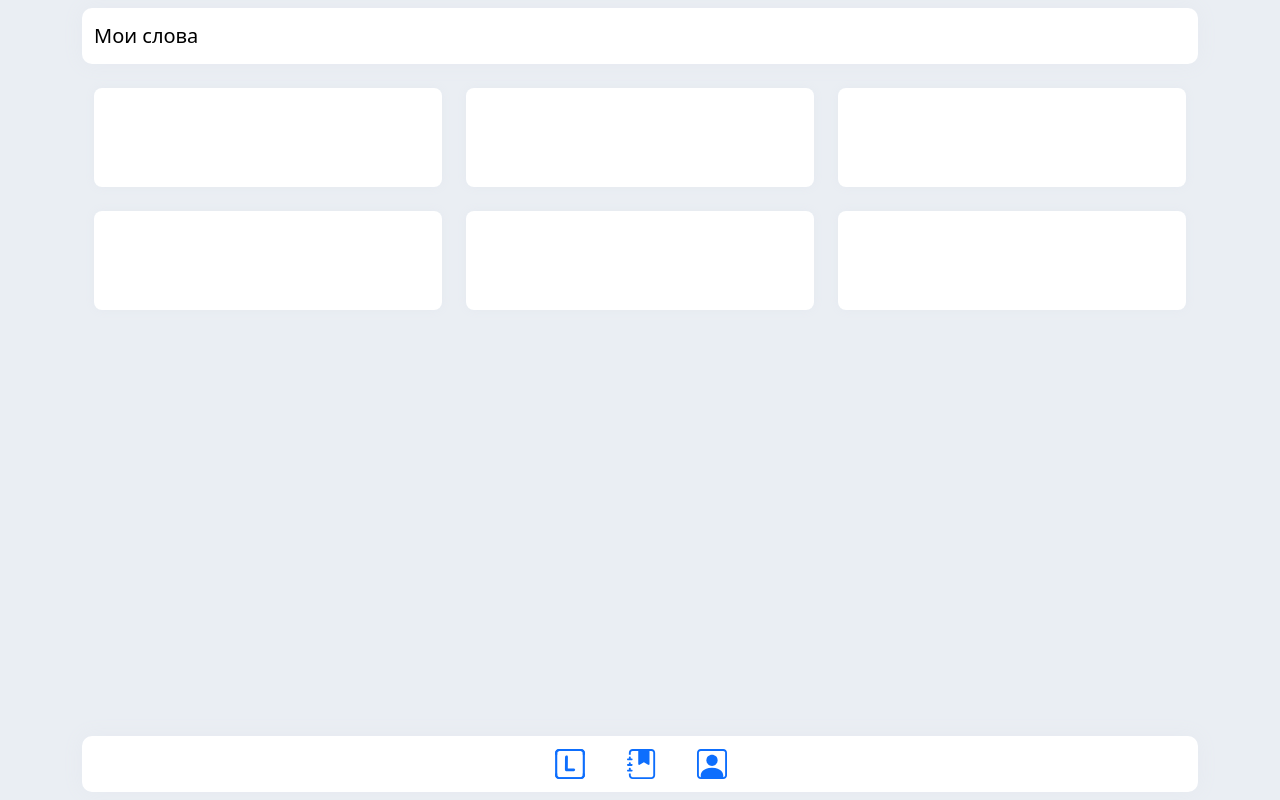
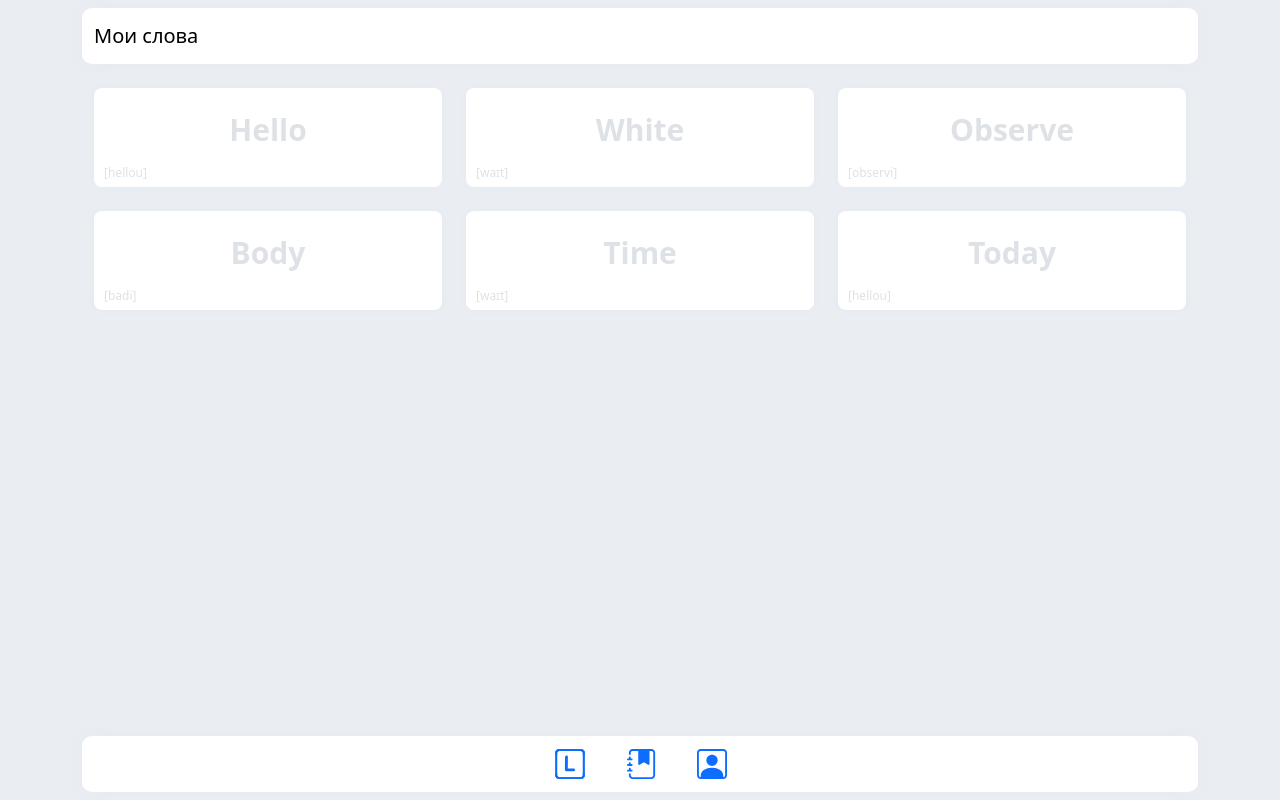
Before and after one commit to Holid4y/Lexi_client, a React (Vite) app: page /word-list in a window 1280 px wide. Built offline with nearby package versions, Linux system fonts and the light colour scheme.

Commit message:
update css text

```diff
--- a/assets/css/style.css
+++ b/assets/css/style.css
@@ -294,12 +294,12 @@ footer{
 .statistic h4{
     font-size: 30px;
     font-weight: bold;
-    color: #fff;
+    color: #dee2e6;
 }
 .statistic span{
     padding: 0px 0px 5px 10px;
     font-size: 12px;
-    color: #fff;
+    color: #dee2e6;
 }
 
 .bg-card-dark{
```
Also changed, not shown: assets/css/bootstrap.min.css.
